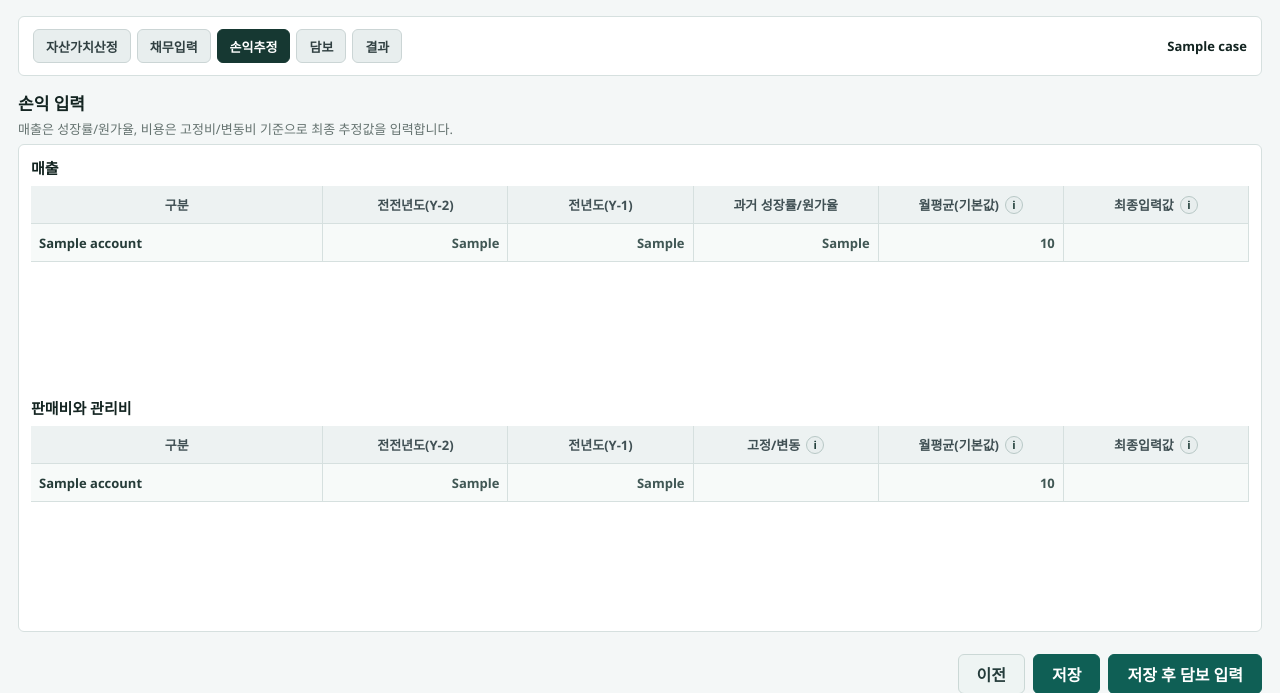
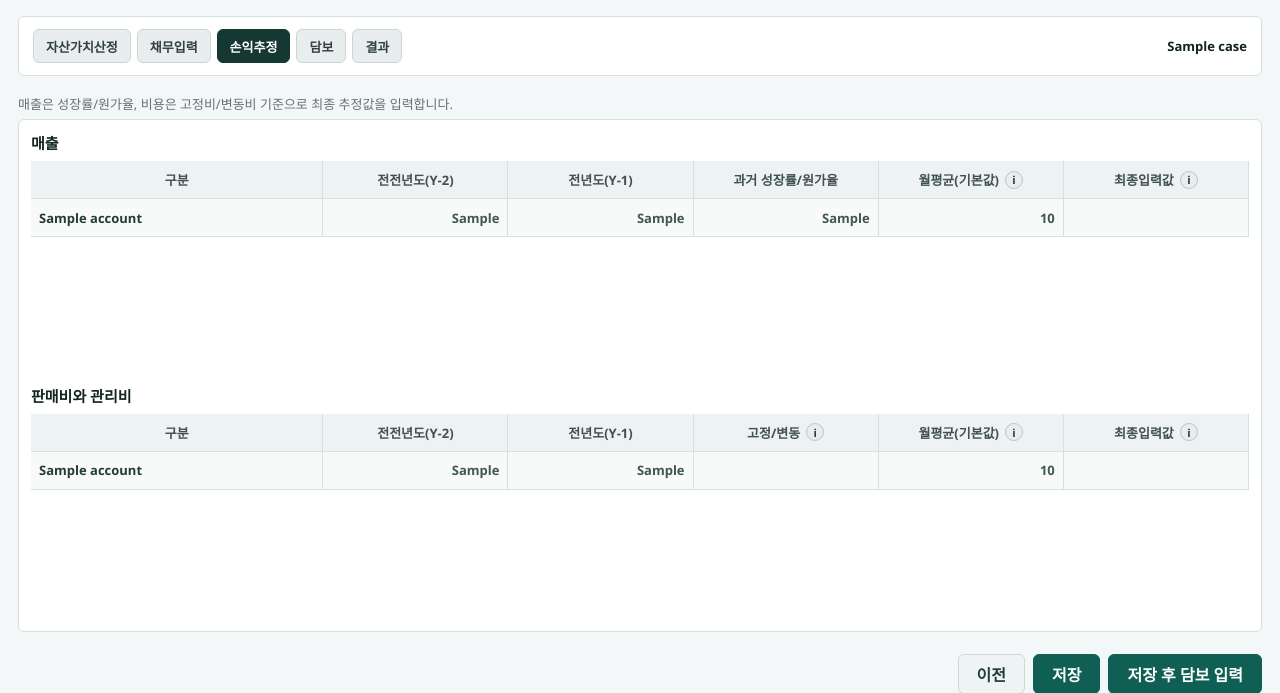
Before and after one commit to softbrain75/restart, a Flask app: template templates/income.html in a window 1280 px wide. Shown: the part 89-782 px from the top of the page. Run offline with Flask 3, Linux system fonts and the light colour scheme; the template is opened without the code that fills it: most values are stand-ins (such as "Sample title", 1, 10 or a date in 2020).

Commit message:
Remove income page heading

```diff
--- a/templates/income.html
+++ b/templates/income.html
@@ -1,7 +1,7 @@
 {% extends "base.html" %}
 {% from "_tooltip.html" import help_button %}
 
-{% block title %}손익 입력 - 기업회생 분석{% endblock %}
+{% block title %}손익추정 - 기업회생 분석{% endblock %}
 
 {% block content %}
   {% if error %}
@@ -15,7 +15,6 @@
 
     <section class="section-header">
       <div>
-        <h2>손익 입력</h2>
         <p>매출은 성장률/원가율, 비용은 고정비/변동비 기준으로 최종 추정값을 입력합니다.</p>
       </div>
     </section>
```
